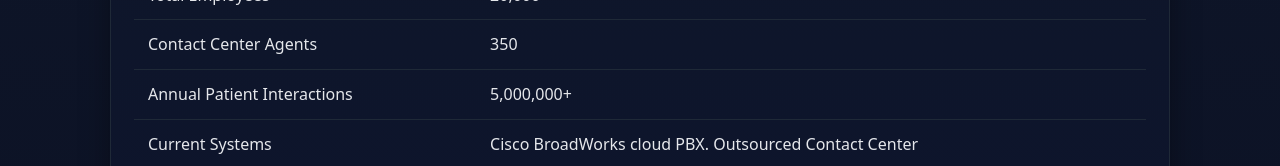
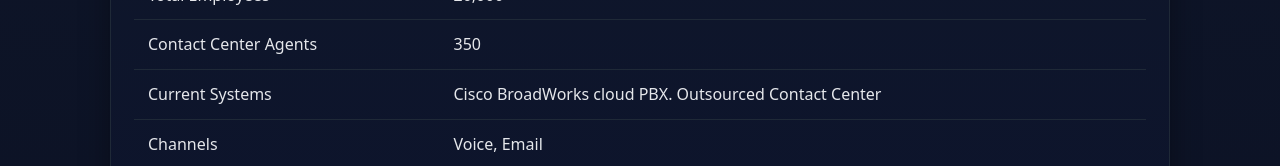
Before and after one commit to jucorralg/PVT, a plain HTML site: page StylistRetailers.html in a window 1280 px wide. Shown: the part 2360-2526 px from the top of the page. Drawn offline with Linux system fonts and the light colour scheme; a script that the page names is missing.

Commit message:
modified

```diff
--- a/StylistRetailers.html
+++ b/StylistRetailers.html
@@ -162,7 +162,7 @@
           <tr><td>Stores</td><td>300</td></tr>
           <tr><td>Total Employees</td><td>20,000</td></tr>
           <tr><td>Contact Center Agents</td><td>350</td></tr>
-          <tr><td>Annual Patient Interactions</td><td>5,000,000+</td></tr>
+
           <tr><td>Current Systems</td><td>Cisco BroadWorks cloud PBX. Outsourced Contact Center</td></tr>
           <tr><td>Channels</td><td>Voice, Email</td></tr>
           <tr><td>Modernization Goal</td><td>Platform consolidation, insource Customer Service.</td></tr>
```
